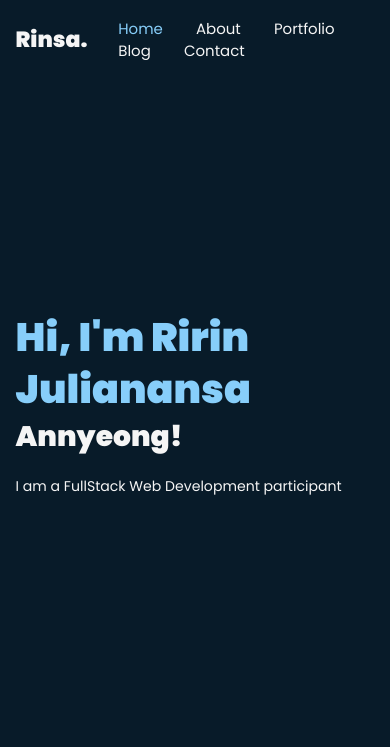
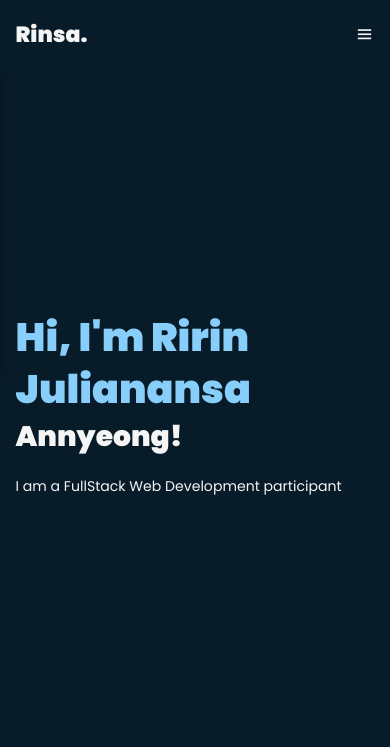
Before and after one commit to ririnjulianansa/personal-website, a plain HTML site: page index.html in a window 390 px wide. Shown: the top 747 px of the page. Drawn offline with nearby package versions, Linux system fonts and the light colour scheme.

Commit message:
media max width-768

```diff
--- a/style.css
+++ b/style.css
@@ -511,3 +511,69 @@ span {
         padding: 2rem 4%;
     }
 }
+
+@media (max-width: 768px) {
+    .header {
+        background: #081b29;
+    }
+
+    #menu-icon {
+        display: block;
+    }
+
+    .navbar {
+        position: absolute;
+        top: 100%;
+        left: -100%;
+        width: 100%;
+        padding: 1rem 4%;
+        background: #081b29;
+        box-shadow: 0 .5rem 1rem rgba(0, 0, 0, .2);
+        z-index: 1;
+        transition: .25s ease;
+        transition-delay: .25s;
+    }
+
+    .navbar.active {
+        left: 0;
+        transition-delay: 0s;
+    }
+
+    .navbar .active-nav {
+        position: absolute;
+        top: 0;
+        left: -100%;
+        width: 100%;
+        height: 100%;
+        background: #081b29;
+        border-top: .1rem solid rgba(0, 0, 0, .2);
+        z-index: -1;
+        transition: .25s ease;
+        transition-delay: 0s;
+    }
+
+    .navbar.active .active-nav {
+        left: 0;
+        transition-delay: .25s;
+    }
+
+    .navbar a {
+        display: block;
+        font-size: 2rem;
+        margin: 3rem 0;
+        transform: translateX(-20rem);
+        transition: .25s ease;
+        transition-delay: 0s;
+    }
+
+    .navbar.active a {
+        transform: translateX(0);
+        transition-delay: .25s;
+    }
+
+    .home-imgHover {
+        pointer-events: none;
+        background: #081b29;
+        opacity: .6;
+    }
+}
```
